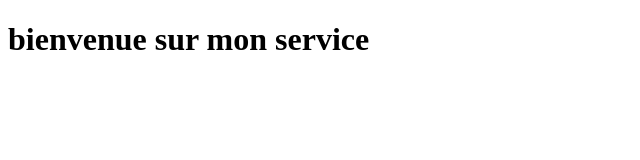
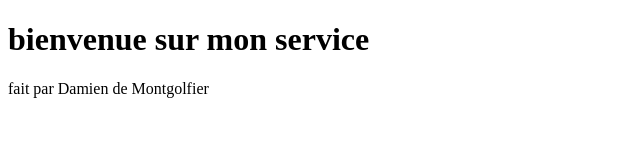
Before and after one commit to Damiendm50540/Docker_Eval, a plain HTML site: page index.html in a window 1280 px wide. Shown: the whole page, without its empty margins (0-640 px from the left). Drawn offline with Linux system fonts and the light colour scheme.

Commit message:
💄 Add my name

```diff
--- a/index.html
+++ b/index.html
@@ -6,5 +6,6 @@
 </head>
 <body>
   <h1>bienvenue sur mon service</h1>
+  <p>fait par Damien de Montgolfier</p>
 </body>
 </html>
```
